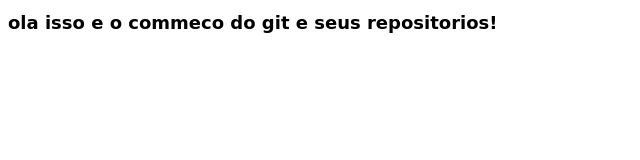
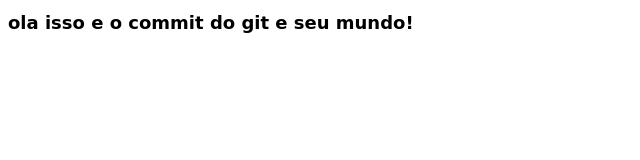
Before and after one commit to joaoPedro-SR/aula-de-git, a plain HTML site: page index.html in a window 1280 px wide. Shown: the whole page, without its empty margins (0-640 px from the left). Drawn offline with Linux system fonts and the light colour scheme.

Commit message:
mudamos o titulo

```diff
--- a/index.html
+++ b/index.html
@@ -10,6 +10,6 @@
 
     </head>
     <body>
-        <h1 class="titulo">ola isso e o commeco do git e seus repositorios!</h1>
+        <h1 class="titulo">ola isso e o commit do git e seu mundo!</h1>
     </body>
 </html>
```
